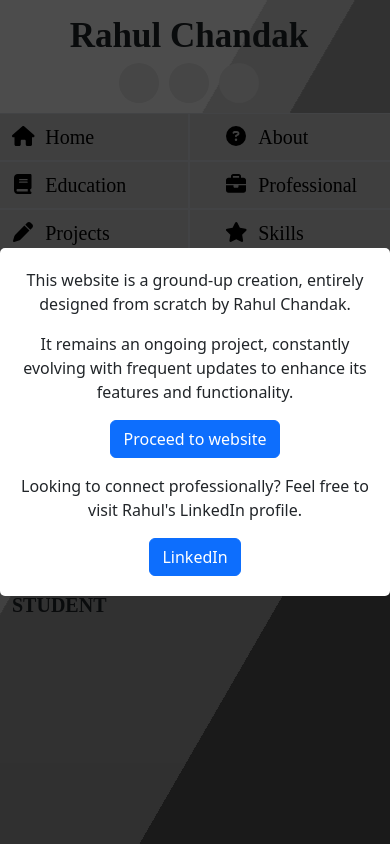
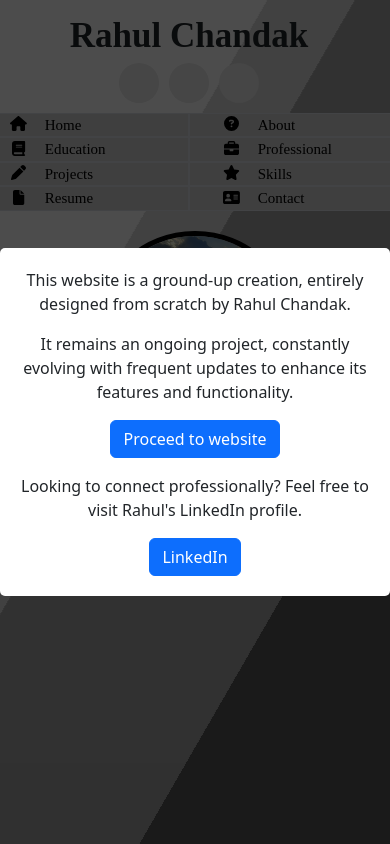
Before and after one commit to rahulschandak/Portfolio_Website, a React (Create React App) app: page /Home in a window 390 px wide. Shown: the top 844 px of the page. Built offline with nearby package versions, Linux system fonts and the light colour scheme; some icons are missing.

Commit message:
Testing 'Skills Section'

```diff
--- a/src/portfolio/about-page/index.js
+++ b/src/portfolio/about-page/index.js
@@ -22,7 +22,7 @@ const AboutScreen = () => {
 
       <div>
         <div>
-          <h1 className="about-heading wd-typewriter-label">Hello World!👋</h1>
+          <h1 className="about-heading wd-typewriter-label">Hello Everyone! World!👋</h1>
         </div>
         {!isMobile && (
           <div className="">
--- a/src/portfolio/home-page/index.css
+++ b/src/portfolio/home-page/index.css
@@ -73,12 +73,6 @@ h4 {
   gap: 20px; /* Optional: To add some spacing between the image and text */
 }
 
-.wd-home-pic {
-  border-style: solid;
-  border-color: black;
-  border-width: 15px;
-}
-
 .wd-padding-right {
   padding-right: 20px;
 }
@@ -88,23 +82,65 @@ h4 {
   padding-right: 20px;
 }
 
-.wd-span1 {
+.wd-span1-desktop {
   font-size: 30px;
   font-family: ui-serif;
-  text-transform: uppercase;
+  /* text-transform: uppercase; */
   font-weight: bold;
 }
 
-.wd-span2 {
+.wd-span2-desktop {
   font-size: 60px;
   font-family: ui-serif;
-  text-transform: uppercase;
+  /* text-transform: uppercase; */
   font-weight: bold;
 }
 
-.wd-span3 {
+.wd-span3-desktop {
   font-size: 20px;
   font-family: ui-serif;
-  text-transform: uppercase;
+  /* text-transform: uppercase; */
   font-weight: bolder;
 }
+
+.wd-span1-mobile {
+  font-size: 30px;
+  font-family: ui-serif;
+  align-items: center;
+  /* text-transform: uppercase; */
+  font-weight: bold;
+}
+
+.wd-span2-mobile {
+  font-size: 40px;
+  font-family: ui-serif;
+  /* text-transform: uppercase; */
+  font-weight: bold;
+}
+
+.wd-span3-mobile {
+  font-size: 20px;
+  font-family: ui-serif;
+  /* text-transform: uppercase; */
+  font-weight: bolder;
+}
+
+.wd-margin-top {
+  margin-top: 20px;
+}
+
+.wd-rounded-circle {
+  border-radius: 50%;
+  width: 50%;
+  border-style: solid;
+  border-color: black;
+  border-width: 15px;
+}
+
+.wd-rounded-circle-mobile {
+  border-radius: 50%;
+  width: 50%;
+  border-style: solid;
+  border-color: black;
+  border-width: 5px;
+}
--- a/src/portfolio/home-page/index.js
+++ b/src/portfolio/home-page/index.js
@@ -1,10 +1,21 @@
-import React from "react";
+import React, { useState, useEffect } from "react";
 import "bootstrap/dist/css/bootstrap.min.css";
 import "./index.css";
 
 const HomeScreen = () => {
+  const [isMobile, setIsMobile] = useState(false);
+  const handleResize = () => {
+    setIsMobile(window.innerWidth < 576);
+  };
+  useEffect(() => {
+    window.addEventListener("resize", handleResize);
+    handleResize();
+    return () => {
+      window.removeEventListener("resize", handleResize);
+    };
+  }, []);
   return (
-    <div className="container h-100 d-flex  justify-content-center" >
+    <div className="container h-100 d-flex  justify-content-center">
       <div className="bg"></div>
       <div className="bg bg2"></div>
       <div className="bg bg3"></div>
@@ -14,19 +25,42 @@ const HomeScreen = () => {
           <source src="images/Homepage-Spiderman.mp4" type="video/mp4" />
         </video>
       </div> */}
-      <div className="d-flex align-items-center text-center" >
+
+      {!isMobile && (
+        <div className="d-flex align-items-center text-center wd-margin-top">
           <div className="wd-text-style">
-          <span className="wd-span1">Hello</span> <br />
-          <span className="wd-span2">I am Rahul</span> <br />
-          <span className="wd-span3">A Master's in Computer Science Student</span>
+            <span className="wd-span1-desktop">Hello Everyone!</span> <br />
+            <span className="wd-span2-desktop">I'm Rahul</span> <br />
+            <span className="wd-span3-desktop">
+              A Master's in Computer Science Student
+            </span>
           </div>
           <img
             src="images/HomePic2.jpg"
             alt="ProfilePic"
-          className="wd-centered-image wd-rounded-circle wd-home-pic"
+            className="wd-centered-image wd-rounded-circle"
             style={{ width: "55%", maxWidth: "100%", height: "auto" }}
           />
         </div>
+      )}
+
+      {isMobile && (
+        <div className="align-items-center text-center wd-margin-top">
+          <img
+            src="images/HomePic2.jpg"
+            alt="ProfilePic"
+            className="wd-centered-image wd-rounded-circle-mobile"
+            style={{ width: "55%", maxWidth: "100%", height: "auto" }}
+          />
+          <div className="wd-text-style">
+            <span className="wd-span1-mobile">Hello Everyone!</span> <br />
+            <span className="wd-span2-mobile">I'm Rahul</span> <br />
+            <span className="wd-span3-mobile">
+              A Master's in Computer Science Student
+            </span>
+          </div>
+        </div>
+      )}
     </div>
   );
 };
--- a/src/portfolio/navigation-bar/index.css
+++ b/src/portfolio/navigation-bar/index.css
@@ -3,7 +3,7 @@
   max-height: 100%;
 }
 
-.wd-rounded-circle {
+.wd-rounded-border {
   border-radius: 50%;
   width: 50%;
 }
@@ -71,3 +71,7 @@
 .wd-left-padding {
   margin-left: 15px;
 }
+
+.wd-font-mobile {
+  font-size: 15px;
+}
--- a/src/portfolio/navigation-bar/index.js
+++ b/src/portfolio/navigation-bar/index.js
@@ -3,6 +3,7 @@ import { Link, useLocation } from "react-router-dom";
 import "bootstrap/dist/css/bootstrap.min.css";
 import { FontAwesomeIcon } from "@fortawesome/react-fontawesome";
 import "./index.css";
+
 import {
   faHouse,
   faContactCard,
@@ -37,7 +38,7 @@ const NavigationSidebar = () => {
           <img
             src="images/ProfilePic.jpeg"
             alt="ProfilePic"
-            className="wd-centered-image wd-rounded-circle"
+            className="wd-centered-image wd-rounded-border"
           />
         </div>
 
--- a/src/portfolio/navigation-bar/navigationBarMobile.js
+++ b/src/portfolio/navigation-bar/navigationBarMobile.js
@@ -48,20 +48,20 @@ const NavigationBarMobile = () => {
     { name: "Contact", icon: faContactCard },
   ];
 
-  const renderLinks = (start, end) => (
+  const renderLinks = (start, end, font_size) => (
     <div className="row">
       {links.slice(start, end).map((link) => (
         <div className="col wd-zero-padding" key={link.name}>
           <Link
             to={`/${link.name}`}
-            className={`list-group-item text-capitalize ${
+            className={`list-group-item wd-zero-padding ${
               active === link.name ? "active" : ""
-            } d-flex align-items-center justify-content-center w-100`}
+            } d-flex`}
           >
-            <div className="col-3 text-center wd-left-padding">
+            <div className={`col-3 text-center wd-left-padding ${font_size}`}>
               <FontAwesomeIcon icon={link.icon} />
             </div>
-            <div className="col-9">{link.name}</div>
+            <div className={`col-9 ${font_size}`}>{link.name}</div>
           </Link>
         </div>
       ))}
@@ -114,10 +114,10 @@ const NavigationBarMobile = () => {
 
         {isMobile && (
           <div className="wd-background2">
-            {renderLinks(0, 2)}
-            {renderLinks(2, 4)}
-            {renderLinks(4, 6)}
-            {renderLinks(6, links.length)}
+            {renderLinks(0, 2, "wd-font-mobile")}
+            {renderLinks(2, 4, "wd-font-mobile")}
+            {renderLinks(4, 6, "wd-font-mobile")}
+            {renderLinks(6, links.length, "wd-font-mobile")}
           </div>
         )}
       </div>
--- a/src/portfolio/skills-page/index.js
+++ b/src/portfolio/skills-page/index.js
@@ -1,4 +1,4 @@
-import React, { useState, useEffect } from "react";
+import React from "react";
 import "bootstrap/dist/css/bootstrap.min.css";
 import "./index.css";
 import SkillsProgLang from "./skills_ProgrammingLanguages";
--- a/src/portfolio/skills-page/skills_Database.js
+++ b/src/portfolio/skills-page/skills_Database.js
@@ -2,6 +2,7 @@ import Container from "react-bootstrap/Container";
 import Row from "react-bootstrap/Row";
 import Col from "react-bootstrap/Col";
 import Image from "react-bootstrap/Image";
+import React, { useState, useEffect } from "react";
 
 const skillsData = [
   {
@@ -21,26 +22,61 @@ const skillsData = [
   },
 ];
 
-export default function SkillsDatabase() {
+const SkillsDatabase = () => {
+  const [isMobile, setIsMobile] = useState(false);
+  const handleResize = () => {
+    setIsMobile(window.innerWidth < 992);
+  };
+  useEffect(() => {
+    window.addEventListener("resize", handleResize);
+    handleResize();
+    return () => {
+      window.removeEventListener("resize", handleResize);
+    };
+  }, []);
+
   return (
     <section id="teams" className="block teams-block">
-      <h1 className="wd-sub-heading">
-            Database
-          </h1>
+      <h1 className="wd-sub-heading">Database</h1>
+      {!isMobile && (
         <Container fluid>
           <Row>
-            {skillsData.map(skills => {
+            {skillsData.map((skills) => {
               return (
                 <Col sm={2} key={skills.id}>
                   <div className="image">
                     <Image src={skills.image} alt={skills.name} />
-                            <div><br /></div>
+                    <div>
+                      <br />
+                    </div>
                   </div>
                 </Col>
-                )
+              );
             })}
           </Row>
         </Container>
+      )}
+
+      {isMobile && (
+        <Container fluid>
+          <Row>
+            {skillsData.map((skills) => {
+              return (
+                <Col sm={2} xs={4} key={skills.id}>
+                  <div className="image">
+                    <Image src={skills.image} alt={skills.name} />
+                    <div>
+                      <br />
+                    </div>
+                  </div>
+                </Col>
+              );
+            })}
+          </Row>
+        </Container>
+      )}
     </section>
   );
-}
+};
+
+export default SkillsDatabase;
--- a/src/portfolio/skills-page/skills_ProgrammingLanguages.js
+++ b/src/portfolio/skills-page/skills_ProgrammingLanguages.js
@@ -67,7 +67,7 @@ const SkillsProgLang = () => {
         </Container>
       )}
 
-{isMobile && (
+      {isMobile && (
         <Container fluid>
           <Row>
             {skillsData.map((skills) => {
@@ -87,8 +87,6 @@ const SkillsProgLang = () => {
       )}
     </section>
   );
-}
-
-
+};
 
 export default SkillsProgLang;
--- a/src/portfolio/skills-page/skills_Tools.js
+++ b/src/portfolio/skills-page/skills_Tools.js
@@ -2,6 +2,7 @@ import Container from "react-bootstrap/Container";
 import Row from "react-bootstrap/Row";
 import Col from "react-bootstrap/Col";
 import Image from "react-bootstrap/Image";
+import React, { useState, useEffect } from "react";
 
 const skillsData = [
   {
@@ -61,26 +62,61 @@ const skillsData = [
   },
 ];
 
-export default function SkillsTools() {
+const SkillsTools = () => {
+  const [isMobile, setIsMobile] = useState(false);
+  const handleResize = () => {
+    setIsMobile(window.innerWidth < 992);
+  };
+  useEffect(() => {
+    window.addEventListener("resize", handleResize);
+    handleResize();
+    return () => {
+      window.removeEventListener("resize", handleResize);
+    };
+  }, []);
+
   return (
     <section id="teams" className="block teams-block">
-      <h1 className="wd-sub-heading">
-            Tools
-          </h1>
+      <h1 className="wd-sub-heading">Tools</h1>
+      {!isMobile && (
         <Container fluid>
           <Row>
-            {skillsData.map(skills => {
+            {skillsData.map((skills) => {
               return (
                 <Col sm={2} key={skills.id}>
                   <div className="image">
                     <Image src={skills.image} alt={skills.name} />
-                            <div><br /></div>
+                    <div>
+                      <br />
+                    </div>
                   </div>
                 </Col>
-                )
+              );
             })}
           </Row>
         </Container>
+      )}
+
+      {isMobile && (
+        <Container fluid>
+          <Row>
+            {skillsData.map((skills) => {
+              return (
+                <Col sm={2} xs={4} key={skills.id}>
+                  <div className="image">
+                    <Image src={skills.image} alt={skills.name} />
+                    <div>
+                      <br />
+                    </div>
+                  </div>
+                </Col>
+              );
+            })}
+          </Row>
+        </Container>
+      )}
     </section>
   );
-}
+};
+
+export default SkillsTools;
--- a/src/portfolio/skills-page/skills_WebTechnologies.js
+++ b/src/portfolio/skills-page/skills_WebTechnologies.js
@@ -2,6 +2,7 @@ import Container from "react-bootstrap/Container";
 import Row from "react-bootstrap/Row";
 import Col from "react-bootstrap/Col";
 import Image from "react-bootstrap/Image";
+import React, { useState, useEffect } from "react";
 
 const skillsData = [
   {
@@ -31,26 +32,61 @@ const skillsData = [
   },
 ];
 
-export default function SkillsWebTech() {
+const SkillsWebTech = () => {
+  const [isMobile, setIsMobile] = useState(false);
+  const handleResize = () => {
+    setIsMobile(window.innerWidth < 992);
+  };
+  useEffect(() => {
+    window.addEventListener("resize", handleResize);
+    handleResize();
+    return () => {
+      window.removeEventListener("resize", handleResize);
+    };
+  }, []);
+
   return (
     <section id="teams" className="block teams-block">
-      <h1 className="wd-sub-heading">
-            Web Technologies
-          </h1>
+      <h1 className="wd-sub-heading">Web Technologies</h1>
+      {!isMobile && (
         <Container fluid>
           <Row>
-            {skillsData.map(skills => {
+            {skillsData.map((skills) => {
               return (
                 <Col sm={2} key={skills.id}>
                   <div className="image">
                     <Image src={skills.image} alt={skills.name} />
-                            <div><br /></div>
+                    <div>
+                      <br />
+                    </div>
                   </div>
                 </Col>
-                )
+              );
             })}
           </Row>
         </Container>
+      )}
+
+      {isMobile && (
+        <Container fluid>
+          <Row>
+            {skillsData.map((skills) => {
+              return (
+                <Col sm={2} xs={4} key={skills.id}>
+                  <div className="image">
+                    <Image src={skills.image} alt={skills.name} />
+                    <div>
+                      <br />
+                    </div>
+                  </div>
+                </Col>
+              );
+            })}
+          </Row>
+        </Container>
+      )}
     </section>
   );
-}
+};
+
+export default SkillsWebTech;
```
Lines whose indentation alone changed are shown as unchanged.
